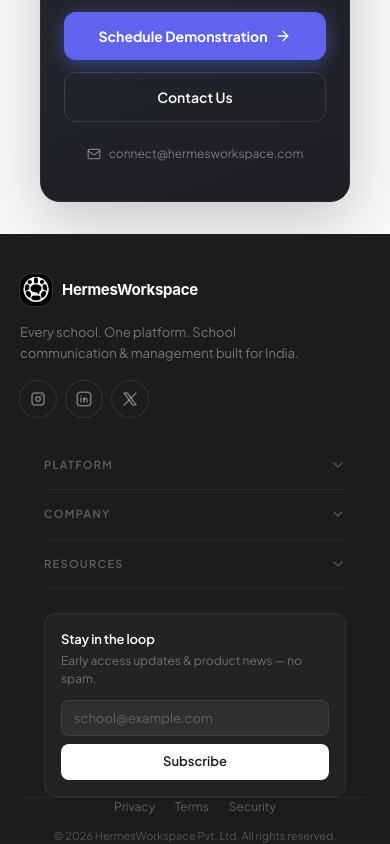
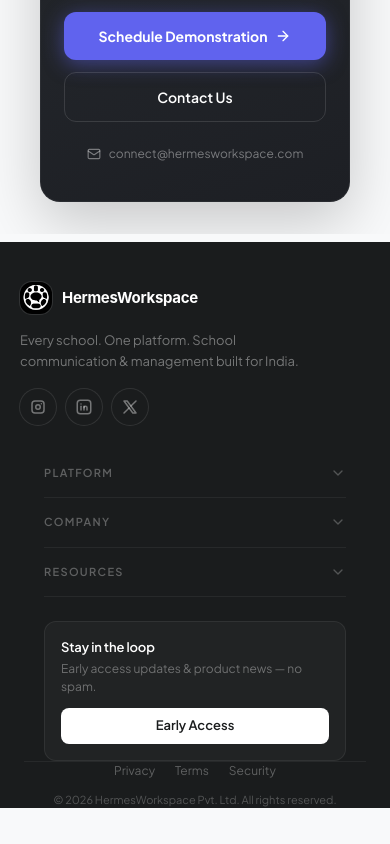
Before and after one commit to HermesWorkspace-website/landing, a Next.js app: page / in a window 390 px wide. Shown: the part 5279-6123 px from the top of the page. After the commit the page ends 6087 px from the top, so only its background shows below. Built offline with nearby package versions, Linux system fonts and the light colour scheme; a web font is replaced by a local one.

Commit message:
feat: implement responsive footer with accordion navigation and social links

```diff
--- a/components/shared/Footer.tsx
+++ b/components/shared/Footer.tsx
@@ -131,7 +131,7 @@ export default function Footer() {
   const year = new Date().getFullYear();
 
   return (
-    <footer className="relative bg-brand-ink overflow-hidden">
+    <footer className="relative bg-brand-ink overflow-hidden mt-2">
       {/* Glow — decorative, desktop only */}
       <div
         aria-hidden
@@ -239,10 +239,10 @@ export default function Footer() {
         <div className="md:hidden mx-5 mt-6 rounded-xl border border-white/[0.07] bg-white/[0.03] p-4">
           <p className="text-[13px] font-semibold text-white tracking-[-0.01em]">Stay in the loop</p>
           <p className="text-[12px] text-white/35 font-body mt-0.5 mb-3">Early access updates &amp; product news — no spam.</p>
-          <input type="email" placeholder="school@example.com"
-            className="w-full h-9 rounded-lg bg-white/[0.06] border border-white/[0.08] px-3 text-[13px] text-white placeholder:text-white/25 outline-none focus:border-white/25 transition-all font-body mb-2" />
-          <button type="submit" className="w-full h-9 rounded-lg bg-white text-brand-ink text-[13px] font-semibold font-body hover:bg-white/90 active:scale-[0.98] transition-all">
-            Subscribe
+          <button type="submit" onClick={() => {
+            location.href = "/contact#inquiry"
+          }} className="w-full h-9 rounded-lg bg-white text-brand-ink text-[13px] font-semibold font-body hover:bg-white/90 active:scale-[0.98] transition-all">
+            Early Access
           </button>
         </div>
       </div>
--- a/components/socials/ImageGallery.tsx
+++ b/components/socials/ImageGallery.tsx
@@ -85,7 +85,7 @@ export function ImageGallery() {
         variants={staggerContainer}
         initial="hidden"
         animate={inView ? "show" : "hidden"}
-        className="grid grid-cols-3 gap-4 container-page py-16"
+        className="grid grid-cols-3 gap-4 container-page py-16 mt-5"
       >
         {IMAGES.map((img, i) => (
           <GridImage key={img.label} img={img} index={i} />
```
